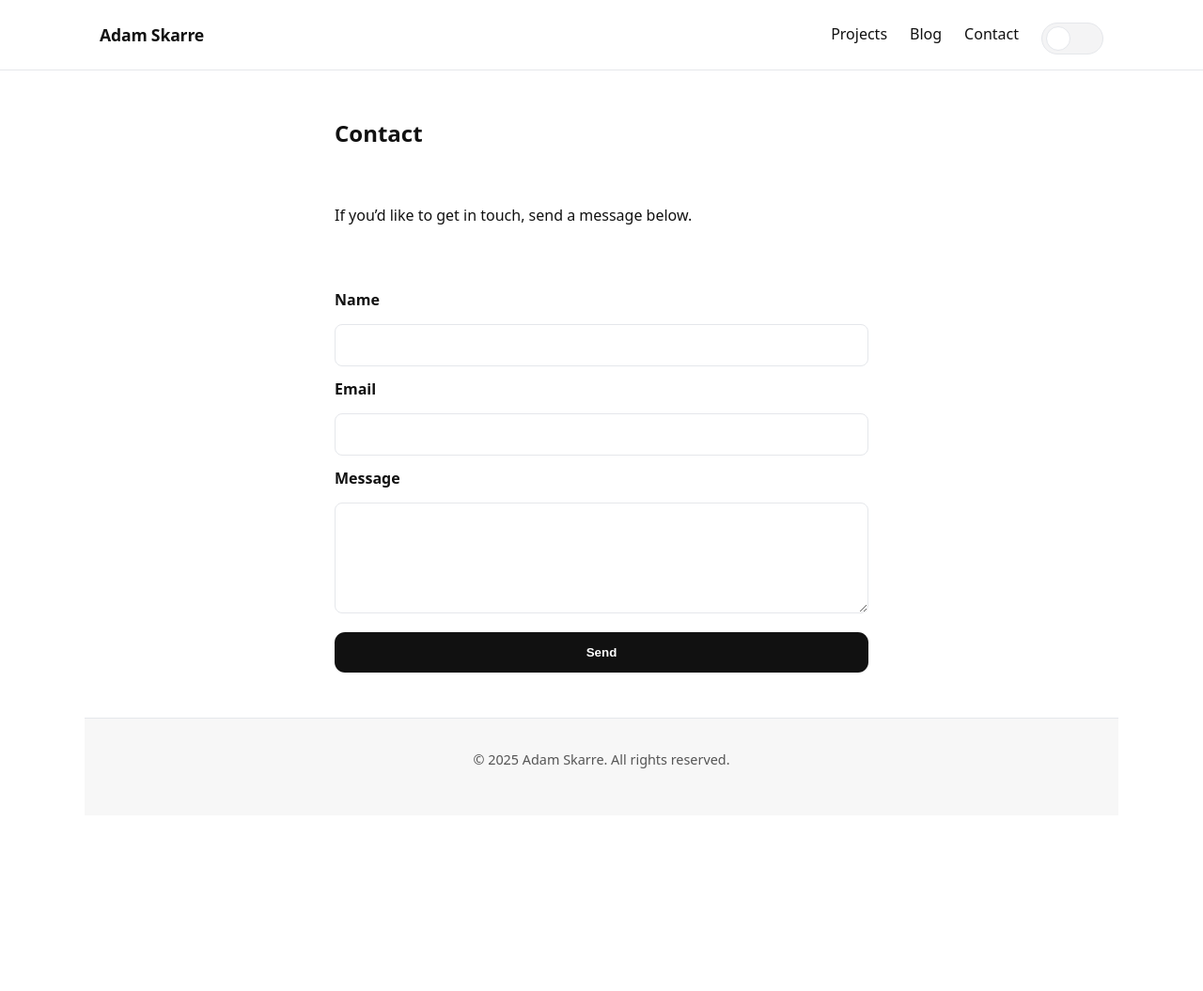
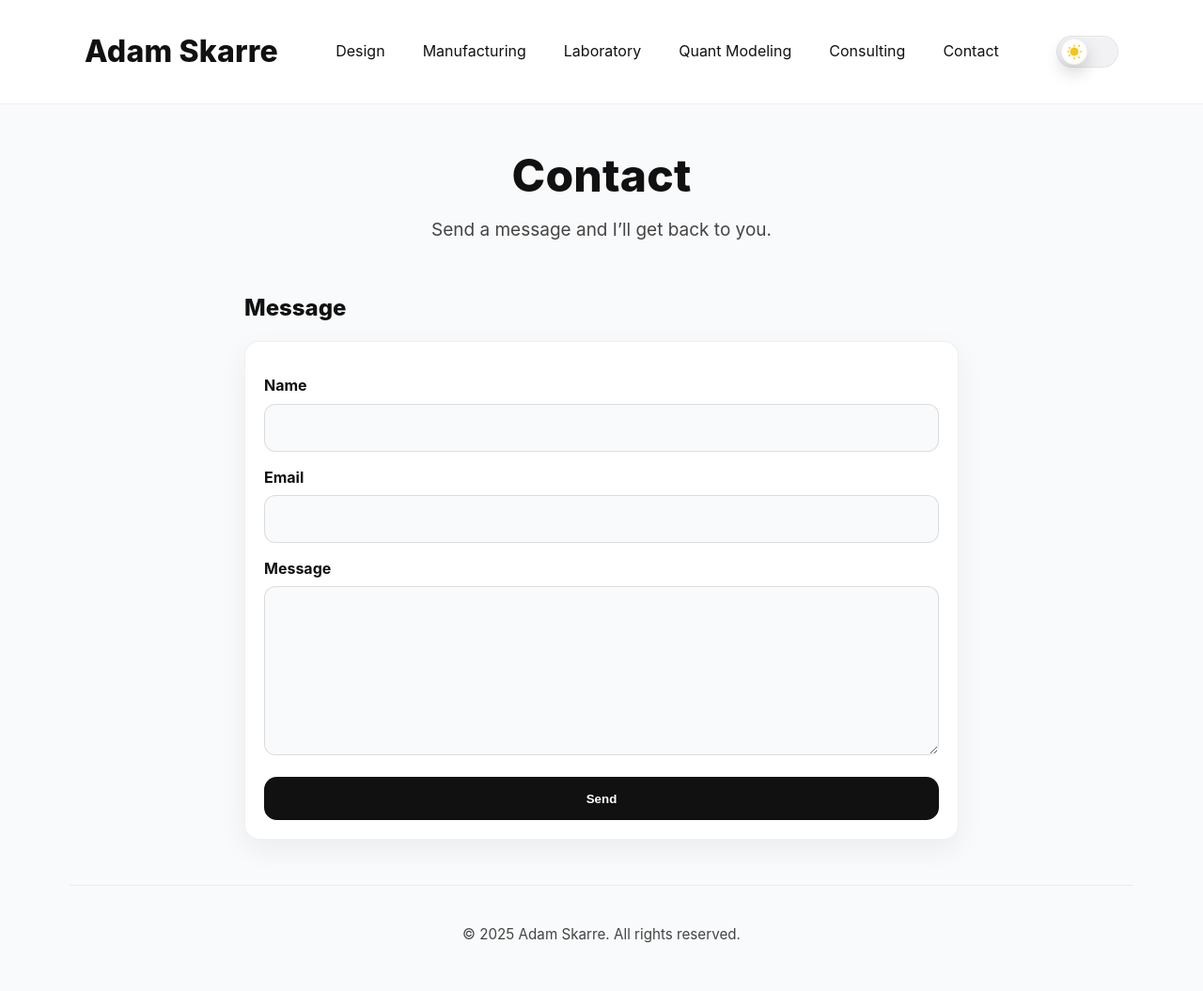
Before and after one commit to Adam-Skarre/adamskarre.com, a plain HTML site: page contact.html in a window 1280 px wide. Shown: the whole page at 94% size. Before the commit the page ends 868 px from the top, so only its background shows below. Drawn offline with Linux system fonts and the light colour scheme.

Commit message:
Update contact.html

```diff
--- a/contact.html
+++ b/contact.html
@@ -2,175 +2,271 @@
 <html lang="en" data-theme="light">
 <head>
   <meta charset="UTF-8" />
-  <meta name="viewport" content="width=device-width, initial-scale=1.0" />
+  <!-- iPhone-safe viewport + notch support -->
+  <meta name="viewport" content="width=device-width, initial-scale=1, viewport-fit=cover" />
   <title>Contact | Adam Skarre</title>
-  <link rel="stylesheet" href="style.css" />
 
   <style>
-    /* --- THEME VARIABLES (same as other pages) --- */
-    :root {
-      --bg: #ffffff;
-      --text: #111111;
-      --muted: #555;
-      --card: #f4f4f5;
-      --border: #e5e7eb;
+    /* ===== Theme (same toggle system as your project pages) ===== */
+    :root{
+      --bg:#f9fafc;
+      --text:#111;
+      --muted:#444;
+      --panel:#fff;
+      --panel2:#f2f2f5;
+      --border:rgba(0,0,0,.06);
+      --border2:rgba(0,0,0,.12);
+      --btn:#111;
+      --btnText:#fff;
+    }
+    [data-theme="dark"]{
+      --bg:#0f1115;
+      --text:#e5e7eb;
+      --muted:#9ca3af;
+      --panel:#12151b;
+      --panel2:#1c1f26;
+      --border:#2a2f3a;
+      --border2:#2a2f3a;
+      --btn:#e5e7eb;
+      --btnText:#0f1115;
     }
 
-    [data-theme="dark"] {
-      --bg: #0f1115;
-      --text: #e5e7eb;
-      --muted: #9ca3af;
-      --card: #1c1f26;
-      --border: #2a2f3a;
+    /* ===== Base / iOS niceties ===== */
+    html, body { margin:0; padding:0; }
+    html { -webkit-text-size-adjust: 100%; }
+    body{
+      font-family:-apple-system,BlinkMacSystemFont,"Inter","Segoe UI",Roboto,Helvetica,Arial,sans-serif;
+      background:var(--bg);
+      color:var(--text);
+      line-height:1.6;
+      overflow-x:hidden;
     }
 
-    body {
-      margin: 0;
-      font-family: system-ui, -apple-system, BlinkMacSystemFont, sans-serif;
-      background: var(--bg);
-      color: var(--text);
+    /* ===== Navbar (same structure as your index) ===== */
+    .navbar{
+      position:sticky; top:0; z-index:1000;
+      background:var(--panel);
+      padding:calc(0.5rem + env(safe-area-inset-top)) 1rem 0.5rem;
+      border-bottom:1px solid var(--border);
+      backdrop-filter:saturate(140%) blur(10px);
+    }
+    .nav-container{
+      max-width:1100px; margin:0 auto;
+      display:flex; align-items:center; justify-content:space-between; gap:1rem;
+    }
+    .logo a{
+      text-decoration:none; color:var(--text); font-weight:800;
+      font-size:clamp(1.25rem, 2.2vw + .5rem, 2rem);
+      letter-spacing:.2px;
     }
 
-    a { color: inherit; text-decoration: none; }
+    /* Desktop/tablet menu */
+    .nav-links{
+      list-style:none; display:flex; gap:1rem; margin:0; padding:0;
+      align-items:center;
+    }
+    .nav-links a{
+      text-decoration:none; color:var(--text);
+      padding:.5rem .75rem; border-radius:.5rem;
+    }
+    .nav-links a:hover{ background:var(--panel2); }
+    .nav-links a:focus-visible{ outline:2px solid var(--text); outline-offset:2px; }
 
-    /* --- NAV --- */
-    header {
-      position: sticky;
-      top: 0;
-      background: var(--bg);
-      border-bottom: 1px solid var(--border);
-      z-index: 100;
+    /* Right-side actions (toggle + hamburger) */
+    .nav-actions{
+      display:flex; align-items:center; gap:.65rem;
     }
 
-    .nav {
-      max-width: 1100px;
-      margin: 0 auto;
-      padding: 1rem;
-      display: flex;
-      justify-content: space-between;
-      align-items: center;
+    /* Hamburger (mobile) */
+    .nav-toggle{
+      display:none; /* shown on mobile via media query */
+      border:1px solid var(--border2);
+      background:var(--panel);
+      color:var(--text);
+      border-radius:.75rem;
+      padding:.5rem;
+      line-height:1;
+      cursor:pointer;
+    }
+    .nav-toggle svg{ width:24px; height:24px; }
+
+    /* ===== Theme toggle (exactly the same button + behavior as your project pages) ===== */
+    .theme-switch{
+      width:66px;
+      height:34px;
+      border-radius:999px;
+      border:1px solid var(--border);
+      background:var(--panel2);
+      position:relative;
+      cursor:pointer;
+      box-shadow:inset 0 1px 0 rgba(255,255,255,0.35);
+      display:inline-flex;
+      align-items:center;
+      padding:4px;
+      color:var(--text);
+    }
+    .theme-knob{
+      width:26px;
+      height:26px;
+      border-radius:999px;
+      background:var(--panel);
+      border:1px solid var(--border);
+      box-shadow:0 8px 18px rgba(0,0,0,0.18);
+      transform:translateX(0);
+      transition:transform 220ms ease;
+      display:grid;
+      place-items:center;
+    }
+    [data-theme="dark"] .theme-knob{ transform:translateX(32px); }
+    .icon-sun, .icon-moon{ width:18px; height:18px; display:none; }
+    [data-theme="light"] .icon-sun{ display:block; }
+    [data-theme="dark"]  .icon-moon{ display:block; }
+    .icon-sun svg{ fill:#f5c518; }
+    .icon-moon svg{ fill:#cfd6e6; }
+    .theme-switch:focus-visible{
+      outline:2px solid rgba(47,111,235,0.55);
+      outline-offset:3px;
     }
 
-    .nav-left {
-      font-weight: 600;
-      font-size: 1.1rem;
+    /* ===== Page content ===== */
+    .section{ max-width:900px; margin:0 auto; padding:3rem 1rem; }
+    .intro{ text-align:center; }
+    .intro h1{
+      margin:0 0 1rem;
+      font-weight:800;
+      font-size:clamp(1.75rem, 6vw, 3rem);
+      line-height:1.15;
+      letter-spacing:.2px;
+    }
+    .intro p{
+      margin:0 auto;
+      color:var(--muted);
+      font-size:clamp(1rem, 1.2vw + .8rem, 1.1875rem);
+      max-width:46rem;
     }
 
-    .nav-right {
-      display: flex;
-      gap: 1.5rem;
-      align-items: center;
+    .form-section{ max-width:760px; margin:0 auto; padding:0 1rem 3rem; }
+    .form-section h2{ margin:0 0 1rem; font-weight:800; font-size:1.5rem; }
+
+    form{
+      background:var(--panel);
+      border:1px solid var(--border);
+      border-radius:1rem;
+      padding:1.25rem;
+      box-shadow:0 10px 30px rgba(0,0,0,0.06);
     }
 
-    /* --- TOGGLE --- */
-    .theme-switch {
-      width: 66px;
-      height: 34px;
-      border-radius: 999px;
-      border: 1px solid var(--border);
-      background: var(--card);
-      cursor: pointer;
-      display: inline-flex;
-      align-items: center;
-      padding: 4px;
+    label{ display:block; font-weight:700; margin:.9rem 0 .35rem; }
+    input, textarea{
+      width:100%;
+      font:inherit;
+      padding:.75rem .85rem;
+      border-radius:.75rem;
+      border:1px solid var(--border2);
+      background:var(--bg);
+      color:var(--text);
+      outline:none;
+      box-sizing:border-box;
+    }
+    textarea{ resize:vertical; }
+    input:focus, textarea:focus{
+      border-color:rgba(47,111,235,0.6);
+      box-shadow:0 0 0 3px rgba(47,111,235,0.18);
     }
 
-    .theme-knob {
-      width: 26px;
-      height: 26px;
-      border-radius: 999px;
-      background: var(--bg);
-      border: 1px solid var(--border);
-      transition: transform 220ms ease;
-      display: grid;
-      place-items: center;
+    button[type="submit"]{
+      margin-top:1rem;
+      width:100%;
+      padding:.9rem 1rem;
+      border-radius:.85rem;
+      border:1px solid var(--border2);
+      background:var(--btn);
+      color:var(--btnText);
+      font-weight:800;
+      cursor:pointer;
+    }
+    button[type="submit"]:hover{ opacity:.95; }
+
+    footer{
+      text-align:center;
+      padding:2.5rem 1rem 3rem;
+      color:var(--muted);
+      font-size:.95rem;
+      border-top:1px solid var(--border);
+      max-width:1100px;
+      margin:0 auto;
     }
 
-    [data-theme="dark"] .theme-knob { transform: translateX(32px); }
-
-    .icon-sun, .icon-moon { display: none; font-size: 14px; }
-    [data-theme="light"] .icon-sun { display: block; }
-    [data-theme="dark"] .icon-moon { display: block; }
-
-    /* --- PAGE --- */
-    main {
-      max-width: 600px;
-      margin: 0 auto;
-      padding: 3rem 1rem;
-    }
-
-    h2 { margin-bottom: 1rem; }
-
-    form {
-      display: grid;
-      gap: 0.75rem;
-      margin-top: 1.5rem;
-    }
-
-    label { font-weight: 600; }
-
-    input, textarea {
-      padding: 0.8rem;
-      font-size: 1rem;
-      border-radius: 0.5rem;
-      border: 1px solid var(--border);
-      background: var(--bg);
-      color: var(--text);
-    }
-
-    textarea { resize: vertical; }
-
-    button {
-      margin-top: 0.5rem;
-      padding: 0.9rem;
-      border-radius: 0.7rem;
-      border: none;
-      background: #111;
-      color: #fff;
-      font-weight: 600;
-      cursor: pointer;
-    }
-
-    footer {
-      max-width: 1100px;
-      margin: 0 auto;
-      padding: 2rem 1rem 3rem;
-      text-align: center;
-      font-size: 0.9rem;
-      color: var(--muted);
-      border-top: 1px solid var(--border);
+    /* ===== Responsive rules (same behavior as your index) ===== */
+    @media (max-width: 820px){
+      .nav-toggle{ display:inline-flex; align-items:center; justify-content:center; }
+      .nav-links{ display:none; }
+      .nav-links.open{
+        display:grid; gap:.25rem;
+        position:fixed;
+        left:0; right:0;
+        top:calc(56px + env(safe-area-inset-top));
+        background:var(--panel);
+        border-bottom:1px solid var(--border);
+        padding:.5rem env(safe-area-inset-right) calc(.75rem + env(safe-area-inset-bottom)) env(safe-area-inset-left);
+      }
+      .nav-links.open a{ padding:.9rem 1rem; }
     }
   </style>
 </head>
 
 <body>
+  <header class="navbar" role="banner">
+    <div class="nav-container">
+      <h1 class="logo"><a href="index.html">Adam Skarre</a></h1>
 
-  <!-- NAV -->
-  <header>
-    <div class="nav">
-      <div class="nav-left">
-        <a href="index.html">Adam Skarre</a>
-      </div>
-      <nav class="nav-right">
-        <a href="projects.html">Projects</a>
-        <a href="blog.html">Blog</a>
-        <a href="contact.html">Contact</a>
+      <!-- Desktop/tablet nav (collapses on phones) -->
+      <ul id="primary-nav" class="nav-links">
+        <li><a href="cad-projects.html">Design</a></li>
+        <li><a href="Manufacturing-projects.html">Manufacturing</a></li>
+        <li><a href="Laboratory.html">Laboratory</a></li>
+        <li><a href="ai-modeling-projects.html">Quant Modeling</a></li>
+        <li><a href="consulting-projects.html">Consulting</a></li>
+        <li><a href="contact.html">Contact</a></li>
+      </ul>
 
-        <button class="theme-switch" id="themeToggle" aria-label="Toggle theme">
+      <div class="nav-actions">
+        <!-- Theme toggle -->
+        <button class="theme-switch" id="themeToggle" type="button" aria-label="Toggle theme">
           <span class="theme-knob">
-            <span class="icon-sun">☀</span>
-            <span class="icon-moon">🌙</span>
+            <span class="icon-sun" aria-hidden="true">
+              <svg viewBox="0 0 24 24">
+                <path d="M12 18a6 6 0 1 0 0-12 6 6 0 0 0 0 12Zm0-16a1 1 0 0 1 1 1v1a1 1 0 1 1-2 0V3a1 1 0 0 1 1-1Zm0 18a1 1 0 0 1 1 1v1a1 1 0 1 1-2 0v-1a1 1 0 0 1 1-1ZM4.22 5.64a1 1 0 0 1 1.41 0l.7.7A1 1 0 1 1 4.92 7.76l-.7-.7a1 1 0 0 1 0-1.41Zm13.45 13.45a1 1 0 0 1 1.41 0l.7.7a1 1 0 0 1-1.41 1.41l-.7-.7a1 1 0 0 1 0-1.41ZM2 12a1 1 0 0 1 1-1h1a1 1 0 1 1 0 2H3a1 1 0 0 1-1-1Zm18 0a1 1 0 0 1 1-1h1a1 1 0 1 1 0 2h-1a1 1 0 0 1-1-1ZM4.22 18.36a1 1 0 0 1 0-1.41l.7-.7a1 1 0 1 1 1.41 1.41l-.7.7a1 1 0 0 1-1.41 0Zm13.45-13.45a1 1 0 0 1 0-1.41l.7-.7a1 1 0 1 1 1.41 1.41l-.7.7a1 1 0 0 1-1.41 0Z"/>
+              </svg>
+            </span>
+            <span class="icon-moon" aria-hidden="true">
+              <svg viewBox="0 0 24 24">
+                <path d="M21.64 13a1 1 0 0 0-1.06-.27 8 8 0 0 1-10.31-10.3A1 1 0 0 0 9 1.36 10 10 0 1 0 22.64 14a1 1 0 0 0-1-.99ZM12 20a8 8 0 0 1-3.52-15.2 10 10 0 0 0 10.72 10.72A7.99 7.99 0 0 1 12 20Z"/>
+              </svg>
+            </span>
           </span>
         </button>
-      </nav>
+
+        <!-- Mobile toggler with clear three-line icon -->
+        <button class="nav-toggle" aria-controls="primary-nav" aria-expanded="false" aria-label="Toggle navigation">
+          <svg viewBox="0 0 24 24" aria-hidden="true">
+            <path d="M3 6h18M3 12h18M3 18h18"
+                  stroke="currentColor" stroke-width="2" stroke-linecap="round" fill="none"/>
+          </svg>
+        </button>
+      </div>
     </div>
   </header>
 
-  <!-- CONTENT -->
-  <main>
-    <h2>Contact</h2>
-    <p>If you’d like to get in touch, send a message below.</p>
+  <main class="section intro">
+    <h1>Contact</h1>
+    <p>Send a message and I’ll get back to you.</p>
+  </main>
 
+  <section class="form-section" aria-labelledby="contact-title">
+    <h2 id="contact-title">Message</h2>
+
+    <!-- Formspree -->
     <form action="https://formspree.io/f/xwpogapy" method="POST">
       <label for="name">Name</label>
       <input id="name" name="name" type="text" required />
@@ -179,28 +275,44 @@
       <input id="email" name="email" type="email" required />
 
       <label for="message">Message</label>
-      <textarea id="message" name="message" rows="5" required></textarea>
+      <textarea id="message" name="message" rows="6" required></textarea>
 
       <button type="submit">Send</button>
     </form>
-  </main>
+  </section>
 
-  <footer>
-    <p>&copy; 2025 Adam Skarre. All rights reserved.</p>
-  </footer>
+  <footer>&copy; 2025 Adam Skarre. All rights reserved.</footer>
 
   <script>
+    /* ---------- Theme toggle (exactly the same behavior as your project pages) ---------- */
     const html = document.documentElement;
-    const toggle = document.getElementById("themeToggle");
+    const themeToggle = document.getElementById("themeToggle");
+
     const savedTheme = localStorage.getItem("theme");
     if (savedTheme) html.setAttribute("data-theme", savedTheme);
 
-    toggle.addEventListener("click", () => {
+    themeToggle?.addEventListener("click", () => {
       const next = html.getAttribute("data-theme") === "dark" ? "light" : "dark";
       html.setAttribute("data-theme", next);
       localStorage.setItem("theme", next);
     });
+
+    /* ---------- Accessible hamburger toggle (same behavior as your index) ---------- */
+    const btn = document.querySelector('.nav-toggle');
+    const list = document.querySelector('#primary-nav');
+
+    btn?.addEventListener('click', () => {
+      const open = list.classList.toggle('open');
+      btn.setAttribute('aria-expanded', open ? 'true' : 'false');
+    });
+
+    /* Close menu on link click (mobile) */
+    list?.addEventListener('click', (e) => {
+      if (e.target.closest('a') && list.classList.contains('open')) {
+        list.classList.remove('open');
+        btn.setAttribute('aria-expanded', 'false');
+      }
+    });
   </script>
-
 </body>
 </html>
```
